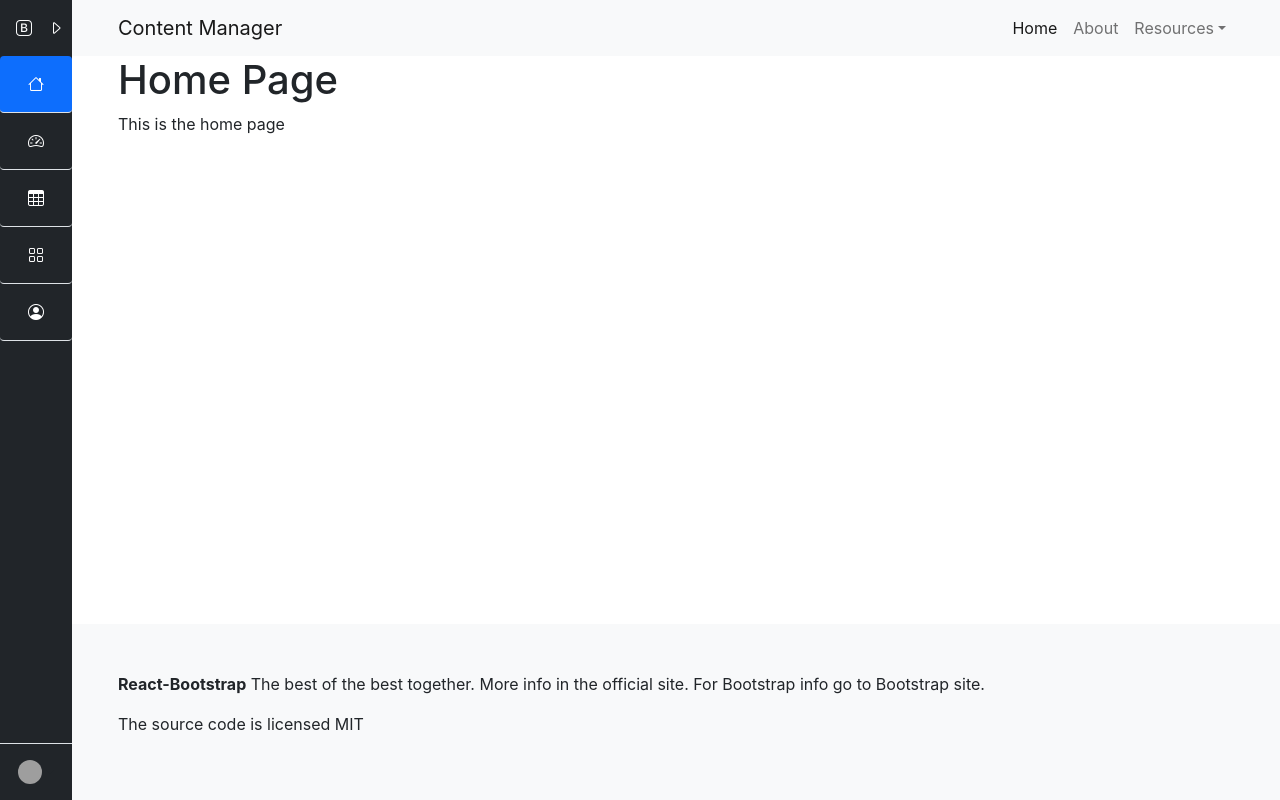
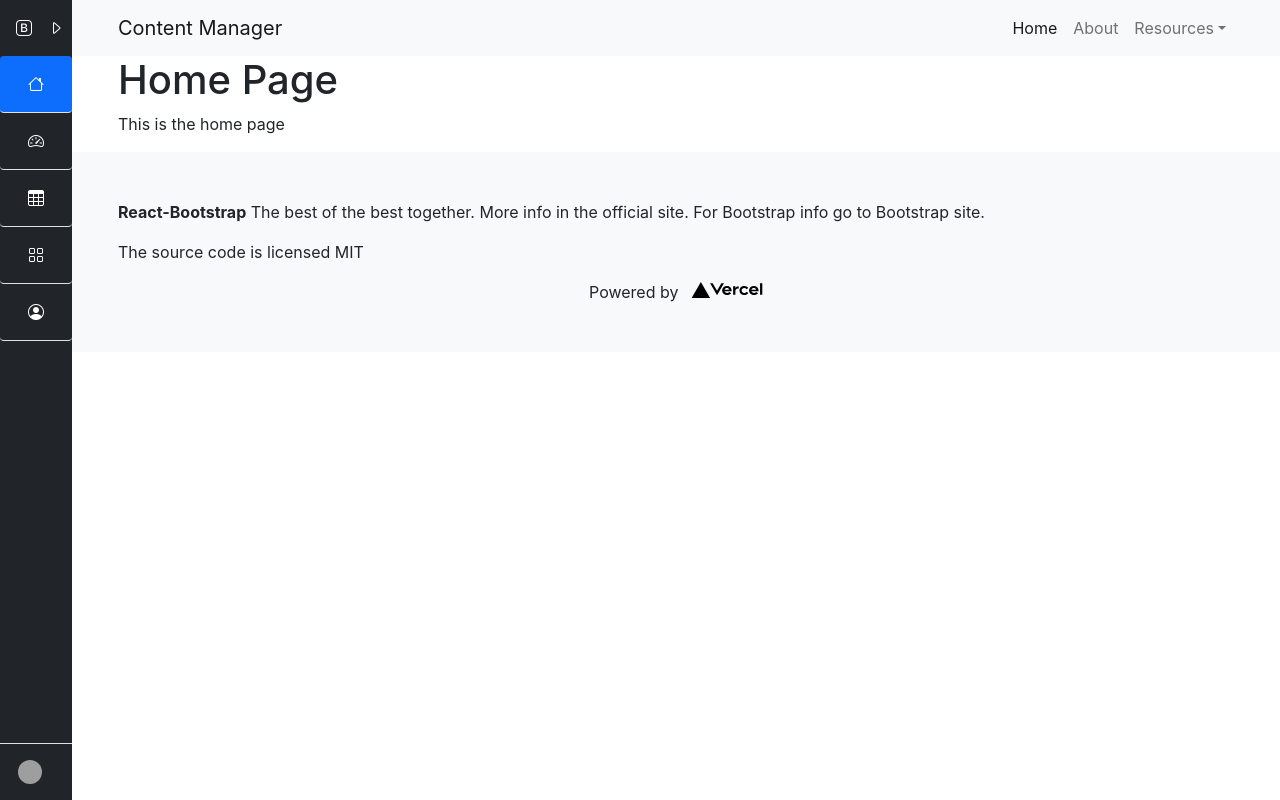
Before and after one commit to marlonfsolis/Next_App_BootstrapTemplate, a Next.js app: page /home in a window 1280 px wide. Built offline with nearby package versions, Linux system fonts and the light colour scheme; grey boxes are pictures that could not be loaded.

Commit message:
Making the page height fix. And scroll the content only.

```diff
--- a/components/shared/Footer.js
+++ b/components/shared/FooterComp.js
@@ -1,6 +1,9 @@
 import React from 'react'
+import Image from "next/image"
 
-const Footer = () => {
+import styles from 'styles/Home.module.css'
+
+const FooterComp = () => {
   return (
     <>
       <footer className="footer mt-auto py-5 bg-light">
@@ -13,10 +16,24 @@ const Footer = () => {
           <p>
             The source code is licensed <a href="http://opensource.org/licenses/mit-license.php">MIT</a>
           </p>
+
+          <div className="d-flex justify-content-center">
+            <a
+              href="https://vercel.com?utm_source=create-next-app&utm_medium=default-template&utm_campaign=create-next-app"
+              target="_blank"
+              rel="noopener noreferrer"
+            >
+              Powered by{' '}
+              <span className={styles.logo}>
+                <Image src="/vercel.svg" alt="Vercel Logo" width={72} height={16} />
+              </span>
+            </a>
+          </div>
+
         </div>
       </footer>
     </>
   )
 }
 
-export default Footer
+export default FooterComp
--- a/components/shared/Layout.js
+++ b/components/shared/Layout.js
@@ -1,9 +1,11 @@
-import styles from "styles/Layout.module.css";
+import { ToastContainer } from "react-toastify";
+
 import Head from "next/head";
-import Footer from "./Footer";
+import FooterComp from "./FooterComp";
 import SideNavbar from "./SideNavBar";
 import TopNavbar from "./TopNavbar";
-import { ToastContainer } from "react-toastify";
+
+import styles from "styles/Layout.module.css";
 
 export default function Layout({ children }) {
 	return (
@@ -20,8 +22,8 @@ export default function Layout({ children }) {
 					<TopNavbar></TopNavbar>
 					<section id="content" className={styles.content + " flex-fill"}>
 						{children}
+						<FooterComp></FooterComp>
 					</section>
-					<Footer></Footer>
 				</div>
 			</div>
 
--- a/styles/Layout.module.css
+++ b/styles/Layout.module.css
@@ -9,9 +9,12 @@
 
 .content {
 	border: 0px red solid;
+	max-height: 900px;
+	overflow: auto;
 }
 
 .sideNavbarOffcanvasOpenBtn {
+	border: 0px red solid;
 	/* width: 10px;
 	height: 10px; */
 }
```
Also changed, not shown: pages/index.js (+3 -13 lines).
